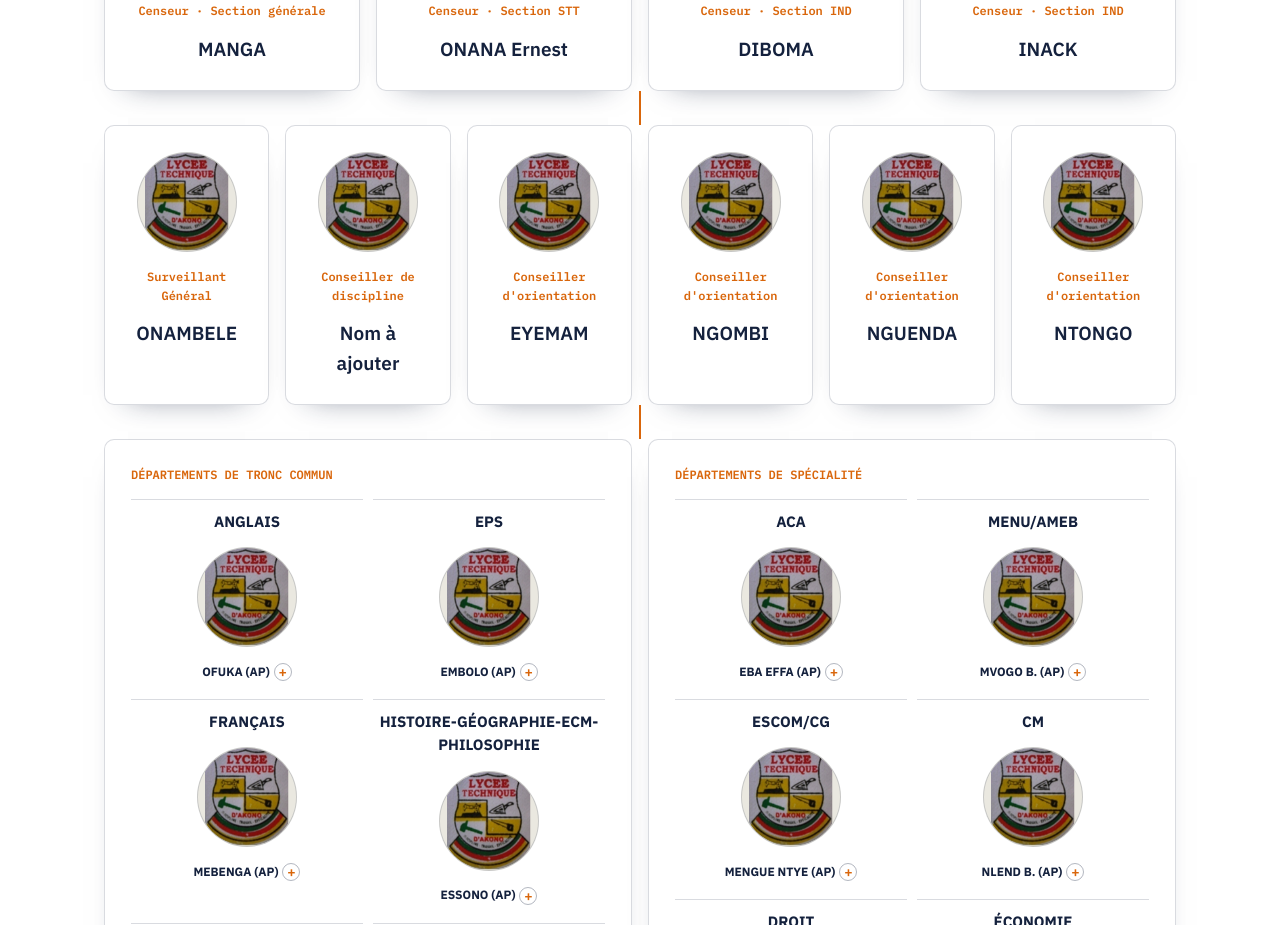
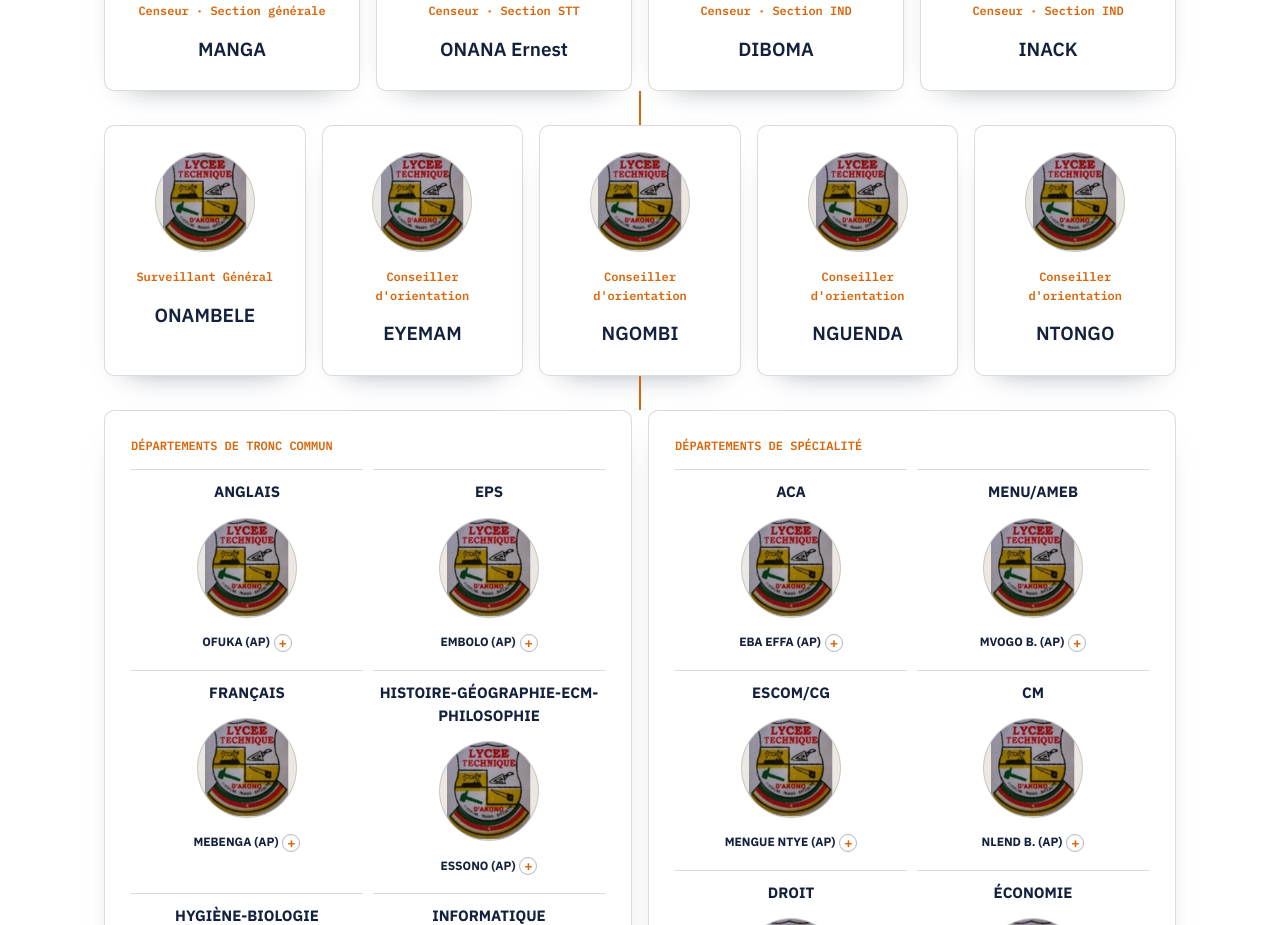
Before and after one commit to miltonHenschel/lt-akono, a React (Vite) app: page / in a window 1280 px wide. Shown: the part 3120-4045 px from the top of the page. Built offline with nearby package versions, Linux system fonts and the light colour scheme.

Commit message:
remove DM card

```diff
--- a/src/App.jsx
+++ b/src/App.jsx
@@ -347,11 +347,6 @@ function App() {
             <div className="administrator-role" data-fr="Surveillant Général" data-en="Senior Discipline Master">Surveillant Général</div>
             <h3>ONAMBELE</h3>
           </div>
-          <div className="administrator-card">
-            <img className="administrator-photo" src={logoUrl} alt="" />
-            <div className="administrator-role" data-fr="Conseiller de discipline" data-en="Discipline Master">Conseiller de discipline</div>
-            <h3 data-fr="Nom à ajouter" data-en="Name to be added">Nom à ajouter</h3>
-          </div>
           {["EYEMAM", "NGOMBI", "NGUENDA", "NTONGO"].map((name) => (
             <div className="administrator-card" key={name}>
               <img className="administrator-photo" src={logoUrl} alt="" />
```
